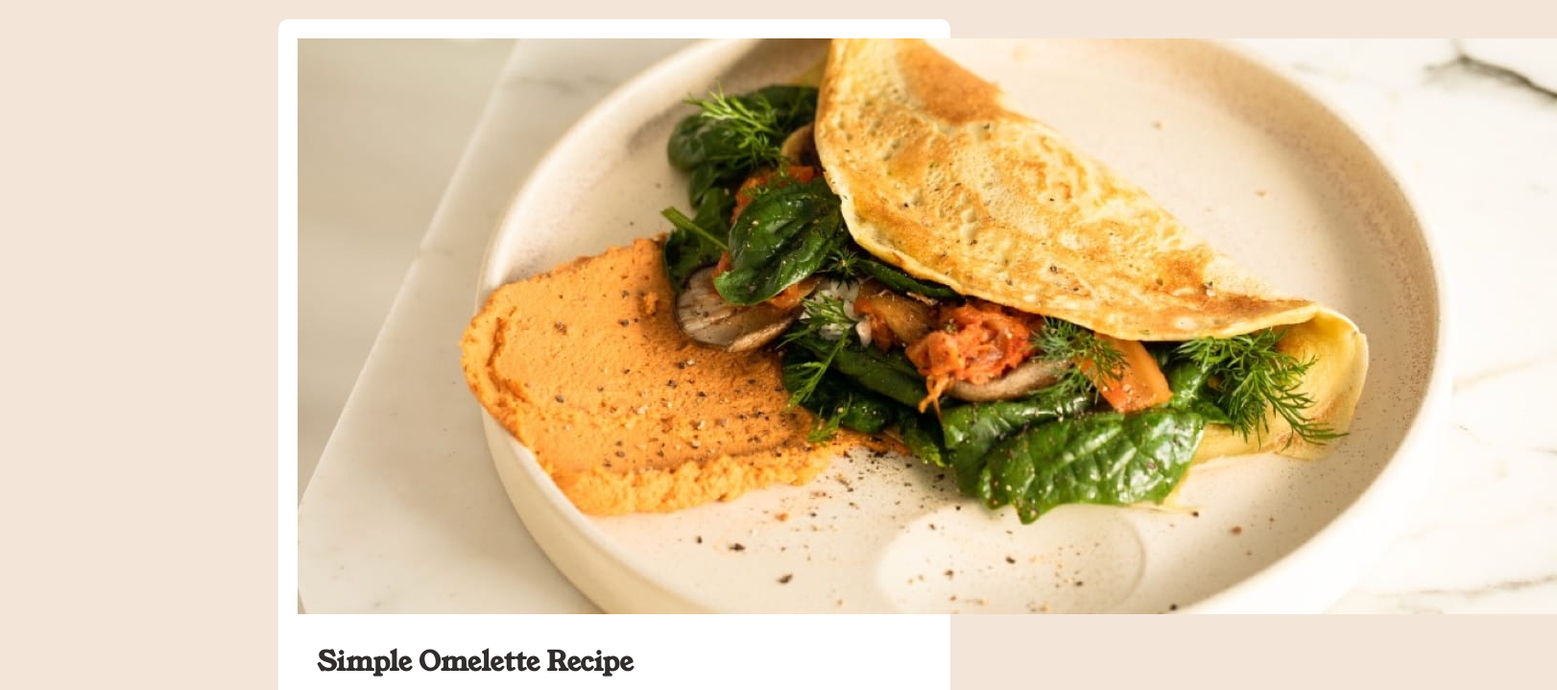
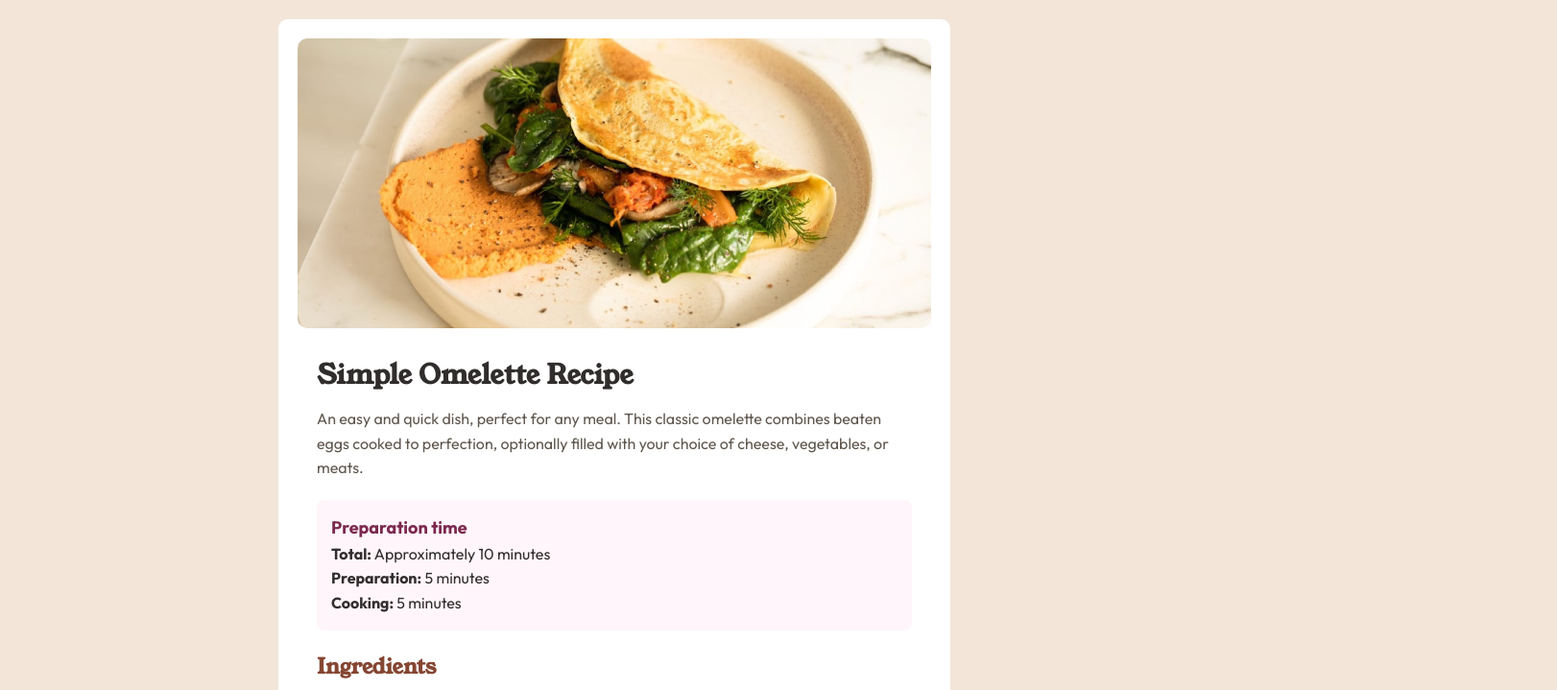
Before and after one commit to FilipeRochaDev/RecipePage, a plain HTML site: page index.html in a window 1280 px wide. Shown: the top 719 px of the page at 96% size, 1622 px wide, since content can reach past the window. Drawn offline with Linux system fonts and the light colour scheme.

Commit message:
Correção classe main-image

```diff
--- a/index.html
+++ b/index.html
@@ -9,8 +9,9 @@
 </head>
 <body>
     <main class="container">
-        <img src="https://FilipeRochaDev.github.io/RecipePage/assets/images/image-omelette.jpeg" alt="Omelette dish">
-
+        <div class="image-container">
+        <img src="https://FilipeRochaDev.github.io/RecipePage/assets/images/image-omelette.jpeg" alt="Omelette dish" class="main-image">
+        </div>
 
         <section class="recipe-content">
             <h1>Simple Omelette Recipe</h1>
```
